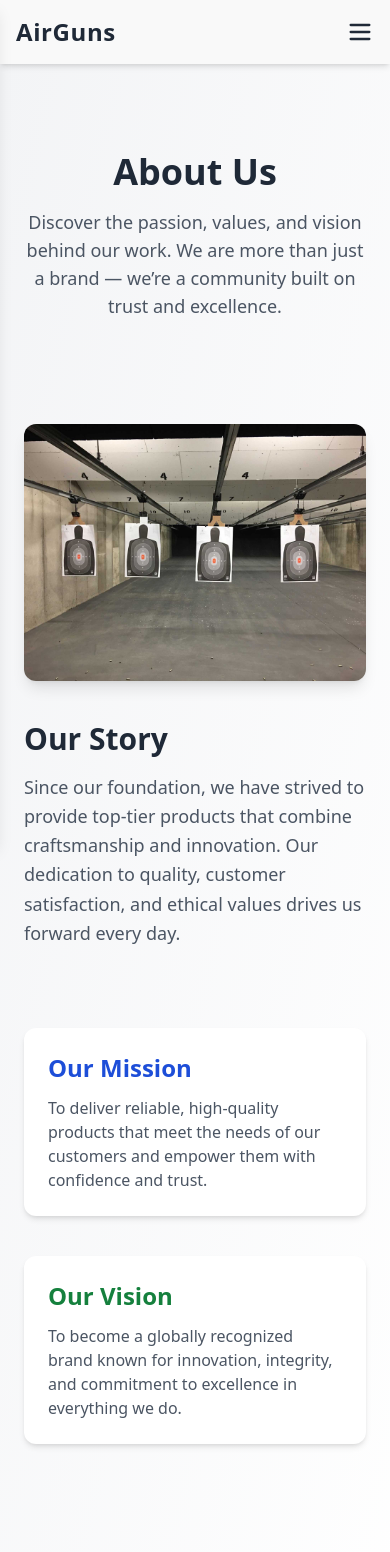
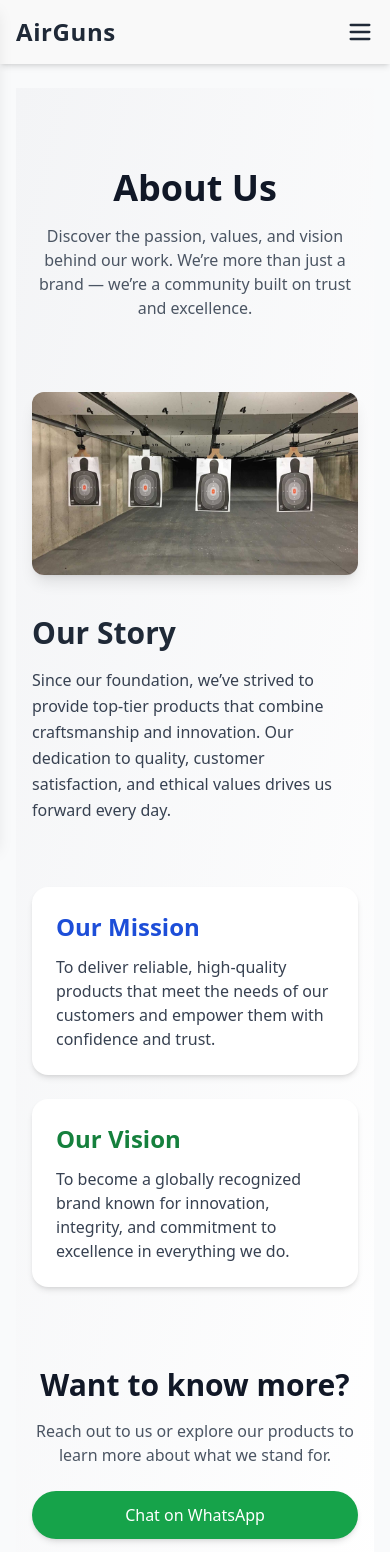
Before and after one commit to MuhammadAhmad549/airguns, a React (Vite) app: page /about in a window 390 px wide. Shown: the top 1552 px of the page. Built offline with nearby package versions, Linux system fonts and the light colour scheme.

Commit message:
Layout changes for mobiles view

```diff
--- a/src/App.jsx
+++ b/src/App.jsx
@@ -1,5 +1,3 @@
-
-
 import { BrowserRouter as Router, Routes, Route, useLocation } from 'react-router-dom';
 import { AnimatePresence, motion } from 'framer-motion';
 import Navbar from './components/Navbar';
@@ -9,96 +7,46 @@ import NotFound from './pages/NotFound';
 import Products from './pages/Products';
 import ProductDetails from './pages/ProductDetails';
 import Manuals from './pages/Manuals';
-import Aboutus from './pages/AboutUs';
-import  './index.css'
+import Aboutus from './pages/Aboutus';
+import './index.css';
 
 function AnimatedRoutes() {
   const location = useLocation();
 
+  const pageTransition = {
+    initial: { opacity: 0, y: 50 },
+    animate: { opacity: 1, y: 0 },
+    exit: { opacity: 0, y: -50 },
+    transition: { duration: 0.5, ease: 'easeInOut' },
+  };
+
   return (
     <AnimatePresence mode="wait">
       <Routes location={location} key={location.pathname}>
-        <Route
-          path="/"
-          element={
-            <motion.div
-              initial={{ opacity: 0, y: 50 }}
-              animate={{ opacity: 1, y: 0 }}
-              exit={{ opacity: 0, y: -50 }}
-              transition={{ duration: 0.6, ease: 'easeInOut' }}
-            >
-              <Home />
-            </motion.div>
-          }
-        />
-
-        <Route
-          path="/products"
-          element={
-            <motion.div
-              initial={{ opacity: 0, y: 50 }}
-              animate={{ opacity: 1, y: 0 }}
-              exit={{ opacity: 0, y: -50 }}
-              transition={{ duration: 0.6, ease: 'easeInOut' }}
-            >
-              <Products />
-            </motion.div>
-          }
-        />
-        <Route
-          path="/products/:id"
-          element={
-            <motion.div
-              initial={{ opacity: 0, y: 50 }}
-              animate={{ opacity: 1, y: 0 }}
-              exit={{ opacity: 0, y: -50 }}
-              transition={{ duration: 0.6, ease: 'easeInOut' }}
-            >
-              <ProductDetails />
-            </motion.div>
-          }
-        />
-        <Route
-          path="/manuals"
-          element={
-            <motion.div
-              initial={{ opacity: 0, y: 50 }}
-              animate={{ opacity: 1, y: 0 }}
-              exit={{ opacity: 0, y: -50 }}
-              transition={{ duration: 0.6, ease: 'easeInOut' }}
-            >
-              <Manuals />
-            </motion.div>
-          }
-        />
-        <Route
-          path="/about"
-          element={
-            <motion.div
-              initial={{ opacity: 0, y: 50 }}
-              animate={{ opacity: 1, y: 0 }}
-              exit={{ opacity: 0, y: -50 }}
-              transition={{ duration: 0.6, ease: 'easeInOut' }}
-            >
-              <Aboutus />
-
-            </motion.div>
-
-          }
-        />
-         <Route
-          path="*"
-          element={
-            <motion.div
-              initial={{ opacity: 0, y: 50 }}
-              animate={{ opacity: 1, y: 0 }}
-              exit={{ opacity: 0, y: -50 }}
-              transition={{ duration: 0.6, ease: 'easeInOut' }}
-            >
-              <NotFound />
+        {[
+          { path: '/', Component: Home },
+          { path: '/products', Component: Products },
+          { path: '/products/:id', Component: ProductDetails },
+          { path: '/manuals', Component: Manuals },
+          { path: '/about', Component: Aboutus },
+          { path: '*', Component: NotFound },
+        ].map(({ path, Component }) => (
+          <Route
+            key={path}
+            path={path}
+            element={
+              <motion.div
+                initial={pageTransition.initial}
+                animate={pageTransition.animate}
+                exit={pageTransition.exit}
+                transition={pageTransition.transition}
+                className="px-4 sm:px-8 py-6 sm:py-10" // Mobile padding
+              >
+                <Component />
               </motion.div>
-          }
+            }
           />
+        ))}
       </Routes>
     </AnimatePresence>
   );
@@ -107,17 +55,9 @@ function AnimatedRoutes() {
 function App() {
   return (
     <Router>
-      {/* <div
-        className="flex flex-col min-h-screen"
-        style={{
-          backgroundImage: "url('./shootingstreet.jpg')",
-          backgroundSize: 'cover',
-          backgroundPosition: 'center',
-        }}
-      ></div> */}
-      <div className="flex flex-col min-h-screen">
+      <div className="flex flex-col min-h-screen text-gray-800 bg-gray-50">
         <Navbar />
-        <main className="flex-grow">
+        <main className="flex-grow overflow-x-hidden">
           <AnimatedRoutes />
         </main>
         <Footer />
--- a/src/pages/Aboutus.jsx
+++ b/src/pages/Aboutus.jsx
@@ -2,75 +2,69 @@ import React from 'react';
 
 const Aboutus = () => {
   return (
-    <div className="min-h-screen bg-gradient-to-br from-gray-100 to-white p-6">
+    <div className="min-h-screen bg-gradient-to-br from-gray-100 to-white px-4 sm:px-6 py-10">
       <div className="max-w-6xl mx-auto">
+
         {/* Hero Section */}
-        <div className="text-center py-16">
-          <h1 className="text-4xl md:text-5xl font-bold text-gray-800 mb-4">
+        <section className="text-center py-10 sm:py-16">
+          <h1 className="text-4xl md:text-5xl font-extrabold text-gray-900 mb-4">
             About Us
           </h1>
-          <p className="text-lg text-gray-600 max-w-2xl mx-auto">
-            Discover the passion, values, and vision behind our work. We are more than just a brand — we’re a community built on trust and excellence.
+          <p className="text-base sm:text-lg text-gray-600 max-w-2xl mx-auto">
+            Discover the passion, values, and vision behind our work. We’re more than just a brand — we’re a community built on trust and excellence.
           </p>
-        </div>
+        </section>
 
         {/* Our Story */}
-        <div className="grid md:grid-cols-2 gap-10 items-center py-10">
+        <section className="grid md:grid-cols-2 gap-10 items-center py-8 sm:py-12">
           <div>
             <img
               src="/range.jpg"
-              alt="Our story"
-              className="rounded-xl shadow-lg w-full h-auto object-cover"
+              alt="A snapshot of our story"
+              className="rounded-xl shadow-lg w-full aspect-video object-cover"
             />
           </div>
           <div>
-            <h2 className="text-3xl font-semibold text-gray-800 mb-4">
-              Our Story
-            </h2>
-            <p className="text-gray-600 text-lg leading-relaxed">
-              Since our foundation, we have strived to provide top-tier products that combine craftsmanship and innovation. Our dedication to quality, customer satisfaction, and ethical values drives us forward every day.
+            <h2 className="text-3xl font-semibold text-gray-800 mb-4">Our Story</h2>
+            <p className="text-gray-700 text-base sm:text-lg leading-relaxed">
+              Since our foundation, we’ve strived to provide top-tier products that combine craftsmanship and innovation. Our dedication to quality, customer satisfaction, and ethical values drives us forward every day.
             </p>
           </div>
-        </div>
+        </section>
 
         {/* Mission and Vision */}
-        <div className="grid md:grid-cols-2 gap-10 py-10">
-          <div className="bg-white p-6 rounded-xl shadow-md hover:shadow-xl transition">
+        <section className="grid md:grid-cols-2 gap-6 py-8 sm:py-12">
+          <div className="bg-white p-6 rounded-2xl shadow-md hover:shadow-xl transition duration-300">
             <h3 className="text-2xl font-semibold text-blue-700 mb-3">Our Mission</h3>
-            <p className="text-gray-600">
+            <p className="text-gray-700">
               To deliver reliable, high-quality products that meet the needs of our customers and empower them with confidence and trust.
             </p>
           </div>
-          <div className="bg-white p-6 rounded-xl shadow-md hover:shadow-xl transition">
+          <div className="bg-white p-6 rounded-2xl shadow-md hover:shadow-xl transition duration-300">
             <h3 className="text-2xl font-semibold text-green-700 mb-3">Our Vision</h3>
-            <p className="text-gray-600">
+            <p className="text-gray-700">
               To become a globally recognized brand known for innovation, integrity, and commitment to excellence in everything we do.
             </p>
           </div>
-        </div>
+        </section>
 
         {/* Call to Action */}
-        <div className="text-center py-16">
-          <h3 className="text-3xl font-bold text-gray-800 mb-4">
-            Want to know more?
-          </h3>
-          <p className="text-gray-600 mb-6">
+        <section className="text-center py-12 sm:py-16">
+          <h3 className="text-3xl font-bold text-gray-900 mb-4">Want to know more?</h3>
+          <p className="text-gray-600 mb-6 max-w-xl mx-auto">
             Reach out to us or explore our products to learn more about what we stand for.
           </p>
           <div className="flex flex-col sm:flex-row justify-center gap-4">
-            {/* Contact Us Button */}
-
-            {/* WhatsApp Button */}
             <a
               href="https://wa.me/1234567890"
               target="_blank"
               rel="noopener noreferrer"
-              className="inline-block px-6 py-3 bg-green-600 text-white font-semibold rounded-full shadow-md hover:bg-green-700 transition"
+              className="inline-block px-6 py-3 bg-green-600 text-white font-medium rounded-full shadow-md hover:bg-green-700 transition duration-300"
             >
               Chat on WhatsApp
             </a>
           </div>
-        </div>
+        </section>
       </div>
     </div>
   );
--- a/src/pages/Manuals.jsx
+++ b/src/pages/Manuals.jsx
@@ -1,5 +1,5 @@
 import React from 'react';
-import { FaFilePdf } from 'react-icons/fa'; // FontAwesome icon
+import { FaFilePdf } from 'react-icons/fa';
 
 export default function Manuals() {
   const manuals = [
@@ -9,39 +9,38 @@ export default function Manuals() {
   ];
 
   return (
-    <div className="px-6 py-10 max-w-7xl mx-auto">
-      <div className="text-center mb-12">
-        <h1 className="text-4xl font-bold text-gray-800 mb-4">Manuals</h1>
-        <p className="text-lg text-gray-600 font-semibold ">
-        Access detailed DIANA product manuals — preview online or download for your convenience.
+    <div className="px-4 sm:px-6 py-8 sm:py-10 max-w-7xl mx-auto">
+      <div className="text-center mb-10 sm:mb-12">
+        <h1 className="text-3xl sm:text-4xl font-bold text-gray-800 mb-3 sm:mb-4">
+          Manuals
+        </h1>
+        <p className="text-base sm:text-lg text-gray-600 font-medium sm:font-semibold">
+          Access detailed DIANA product manuals — preview online or download for your convenience.
         </p>
       </div>
 
-      <div className="grid grid-cols-1 md:grid-cols-2 lg:grid-cols-3 gap-10">
+      <div className="grid grid-cols-1 sm:grid-cols-2 lg:grid-cols-3 gap-6 sm:gap-8">
         {manuals.map((manual) => (
           <div
             key={manual.id}
             className="bg-white rounded-2xl shadow-md hover:shadow-xl transition-all duration-300 flex flex-col"
           >
-            <div className="p-6 flex-grow flex flex-col">
-              {/* Title with Icon */}
-              <h2 className="text-xl font-semibold text-gray-700 flex items-center justify-center gap-2 mb-4">
-                <FaFilePdf className="text-red-500" />
-                {manual.title}
+            <div className="p-4 sm:p-6 flex-grow flex flex-col">
+              <h2 className="text-lg sm:text-xl font-semibold text-gray-700 flex items-center justify-center gap-2 mb-4 text-center">
+                <FaFilePdf className="text-red-500 text-xl" />
+                <span>{manual.title}</span>
               </h2>
 
-              {/* PDF Preview */}
-              <div className="flex-grow overflow-hidden rounded-lg border mb-6">
+              <div className="flex-grow overflow-hidden rounded-lg border mb-4 sm:mb-6">
                 <iframe
                   src={`${manual.pdfUrl}#toolbar=0`}
                   width="100%"
-                  height="250px"
+                  height="220px"
                   title={manual.title}
-                  className="w-full"
+                  className="w-full rounded-md"
                 ></iframe>
               </div>
 
-              {/* Download Button */}
               <a
                 href={manual.pdfUrl}
                 download
```
